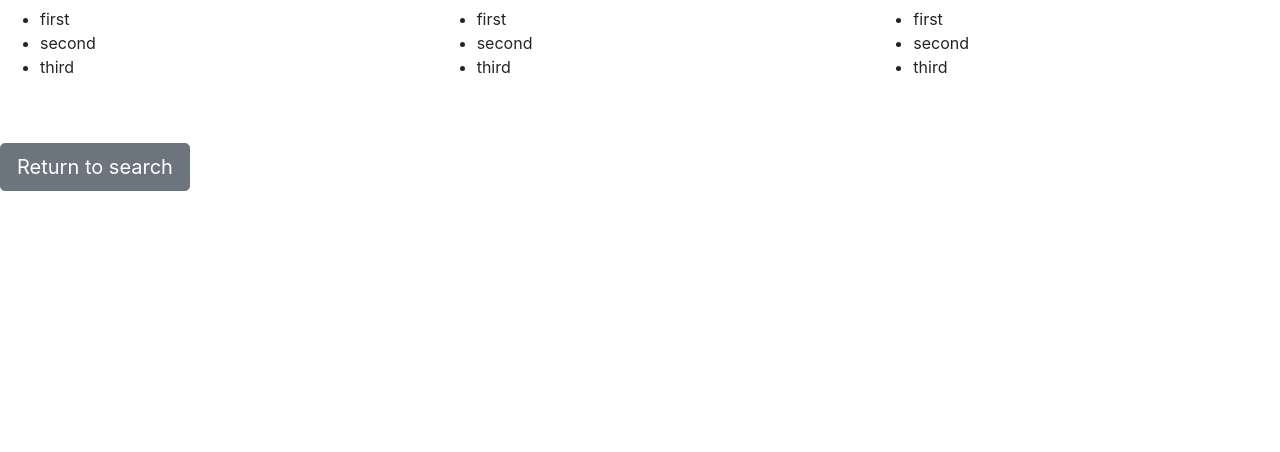
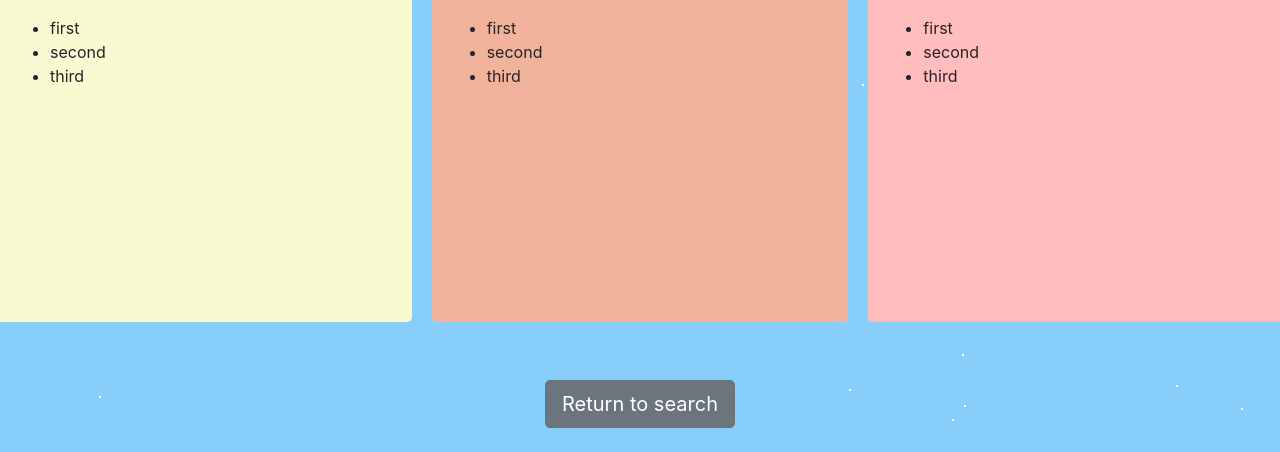
Before and after one commit to keyualiceli/chemCheck, a plain HTML site: page colorlib-search-1/main_alice.html in a window 1280 px wide. Shown: the part 555-1007 px from the top of the page. Before the commit the page ends 800 px from the top, so only its background shows below. Drawn offline with nearby package versions, Linux system fonts and the light colour scheme.

Commit message:
Updated Front_End

```diff
--- a/starterhack_alice/main_alice.html
+++ b/colorlib-search-1/main_alice.html
@@ -8,7 +8,7 @@
     <!-- Bootstrap CSS -->
     <link rel="stylesheet" href="https://stackpath.bootstrapcdn.com/bootstrap/4.4.1/css/bootstrap.min.css"
     integrity="sha384-Vkoo8x4CGsO3+Hhxv8T/Q5PaXtkKtu6ug5TOeNV6gBiFeWPGFN9MuhOf23Q9Ifjh" crossorigin="anonymous">
-    <link rel="stylesheet" href="style.css">
+    <link rel="stylesheet" href="style_alice.css">
     <link href='https://fonts.googleapis.com/css?family=Lato:300,400,700' rel='stylesheet' type='text/css'>
 
 <title> ChemCheck </title>
@@ -24,7 +24,7 @@
 <body>
     <div class="page-container">
         <h1 class="main_title"><strong><i>ChemCheck</i></strong></h1>
-        <br/> <br/> <br/>
+        <br/>
         <!--this is picture-->
         <h2 class="chem-name" id="chem_name">Chemical Name</h2>
         <img src="image/breakfast.png" class="center-block" title="Chemical Name" width="40%">
@@ -68,7 +68,7 @@
 
         <br><br>
         <div class="last-section">
-            <button type="button" class="btn btn-secondary btn-lg center-block" onclick="window.location.href='https://starterhacks.github.io/sh-impact-spaces/'">
+            <button type="button" class="btn btn-secondary btn-lg center-block" onclick="window.location.href='index.html'">
                 Return to search</button>
         </div>
         <br/>
```
Also changed, not shown: colorlib-search-1/index.html (+2 -1 lines), colorlib-search-1/image/breakfast.png (renamed from starterhack_alice/image/breakfast.png), colorlib-search-1/image/omlette.jpg (renamed from starterhack_alice/image/omlette.jpg), colorlib-search-1/style_alice.css (renamed from starterhack_alice/style_alice.css), 4 other files.
